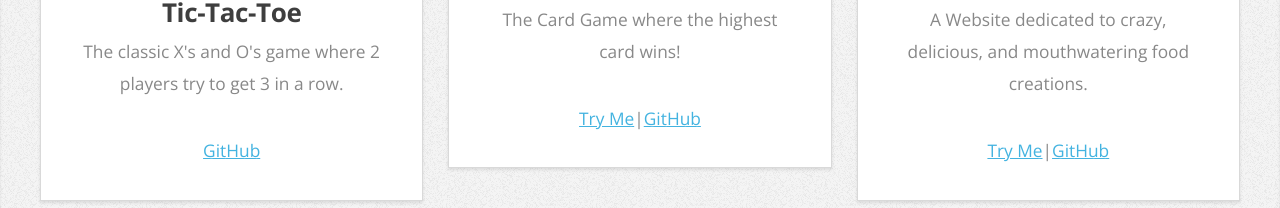
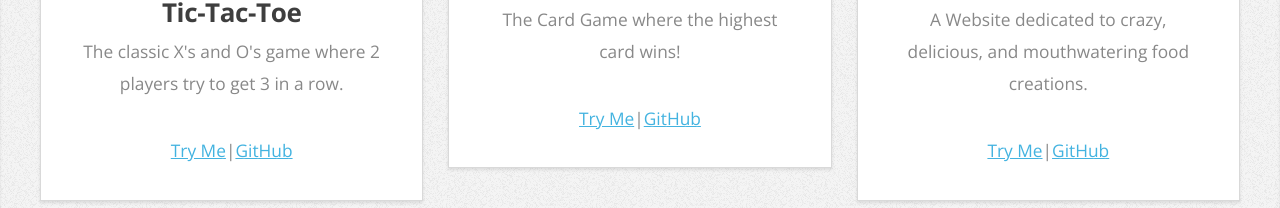
Before and after one commit to FerdieQ/FerdieQ.github.io, a plain HTML site: page index.html in a window 1280 px wide. Shown: the part 1900-2108 px from the top of the page. Drawn offline with nearby package versions, Linux system fonts and the light colour scheme.

Commit message:
fixed and added tic-tac-toe link

```diff
--- a/index.html
+++ b/index.html
@@ -104,7 +104,7 @@
 									<br>
 									<h3>Tic-Tac-Toe</h3>
 									<p>The classic X's and O's game where 2 players try to get 3 in a row.</p>
-									<a href="https://github.com/FerdieQ/Tic_Tac_Toe_Game">GitHub</a></p>
+									<p><a href="http://ferdieq.github.io/Tic-Tac-Toe">Try Me</a>|<a href="https://github.com/FerdieQ/Tic_Tac_Toe_Game">GitHub</a></p>
 								</article>
 							</div>
 							<div class="4u 12u(mobile)">
```
